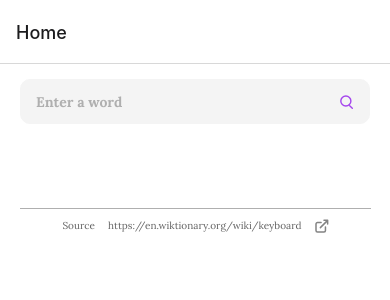
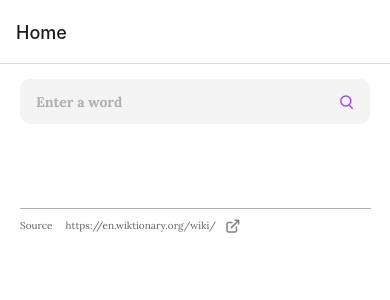
Before and after one commit to sammurraytuesta/dictionary-app, a React Native app: screen /Home in a window 390 px wide. Shown: the top 300 px of the page. Built offline with nearby package versions, Linux system fonts and the light colour scheme.

Commit message:
fix link to wiki

```diff
--- a/src/screens/Card.js
+++ b/src/screens/Card.js
@@ -38,7 +38,7 @@ const Card = ({ meaning }) => {
         </View>
         : null
       }
-      {/* fix this so that the example is under each definition */}
+      {/* fix this so that the example is under each definition?? */}
       {meaning.example.some((item) => item !== undefined) ? (
         <Subtitle style={styles.example}>"{meaning.example}"</Subtitle>
       ): null}
@@ -79,6 +79,7 @@ const styles = StyleSheet.create({
   },
   nyms: {
     flexDirection: 'row',
+    flexWrap: 'wrap',
   },
   example: {
     marginTop: -15,
--- a/src/screens/Footer.js
+++ b/src/screens/Footer.js
@@ -5,10 +5,10 @@ import { Text, TextBold } from '../components/themed';
 import NewWindowIcon from '../components/svgr/NewWindowIcon';
 
 
-const Footer = () => {
+const Footer = ({displayWord}) => {
 
     const openLink = () => {
-        const url = 'https://en.wiktionary.org/wiki/keyboard';
+        const url = `https://en.wiktionary.org/wiki/${displayWord}`;
         Linking.openURL(url);
     }
     return (
@@ -17,7 +17,7 @@ const Footer = () => {
             <View style={styles.footerContainer}>
                 <Text style={styles.text}>Source </Text>
                 <Pressable onPress={openLink}>
-                    <Text style={styles.text}>    https://en.wiktionary.org/wiki/keyboard     </Text>
+                    <Text style={styles.text}>    https://en.wiktionary.org/wiki/{displayWord}    </Text>
                 </Pressable>
                 <Pressable onPress={openLink}>
                     <NewWindowIcon />
@@ -41,8 +41,6 @@ const styles = StyleSheet.create({
         flexDirection: 'row',
         marginBottom: 20,
         marginTop: 10,
-        justifyContent: 'center',
-
     },
     footer: {
         flex: 1,
--- a/src/screens/HomeScreen.js
+++ b/src/screens/HomeScreen.js
@@ -1,13 +1,10 @@
 import React, { useState } from 'react';
-import { View, TextInput, StyleSheet, TouchableOpacity, SafeAreaView } from 'react-native';
+import { StyleSheet, SafeAreaView, ScrollView } from 'react-native';
 import axios from 'axios';
-import { useThemeColors } from '../hooks/useThemeColors.js';
-import { Text, Subtitle, Italics} from '../components/themed';
 import InputArea from './InputArea';
 import DisplayWord from './DisplayWord';
 import Footer from './Footer';
 import Card from './Card';
-import PlayIcon from '../components/svgr/PlayIcon';
 
 const HomeScreen = () => {
   const [word, setWord] = useState('');
@@ -22,7 +19,6 @@ const HomeScreen = () => {
       const wordName = response.data[0].word;
       const phoneticText = response.data[0].phonetic;
       const url = response.data[0].phonetics[0].audio;
-      console.log(url);
       const meanings = response.data[0].meanings.map(meaning => {
         return {
           partOfSpeech: meaning.partOfSpeech,
@@ -42,8 +38,8 @@ const HomeScreen = () => {
   };
 
   return (
-    <>
-      <SafeAreaView style={styles.container}>
+    <ScrollView contentContainerStyle={styles.container}>
+      <SafeAreaView>
         <InputArea handleSearch={handleSearch} word={word} setWord={setWord} />
 
         <DisplayWord displayWord={displayWord} phoneticText={phoneticText} audioUrl={audioUrl} />
@@ -52,15 +48,15 @@ const HomeScreen = () => {
           <Card key={index} meaning={mean} />
         ))}
 
-        <Footer />
+        <Footer displayWord={displayWord} />
       </SafeAreaView>
-    </>
+    </ScrollView>
   );
 };
 
 const styles = StyleSheet.create({
   container: {
-    flex: 1,
+    flexGrow: 1,
     backgroundColor: 'white',
   },
 });
```
